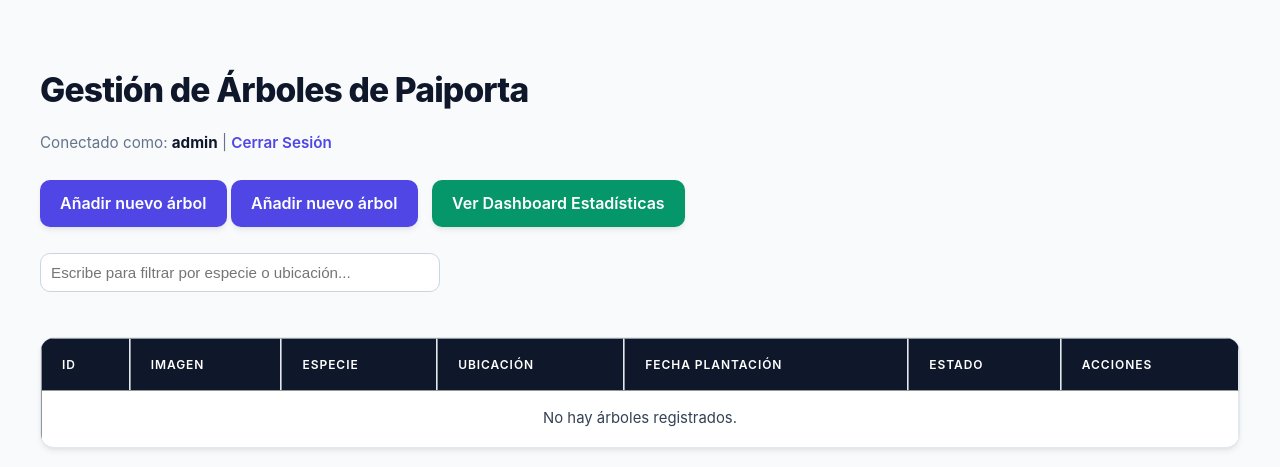
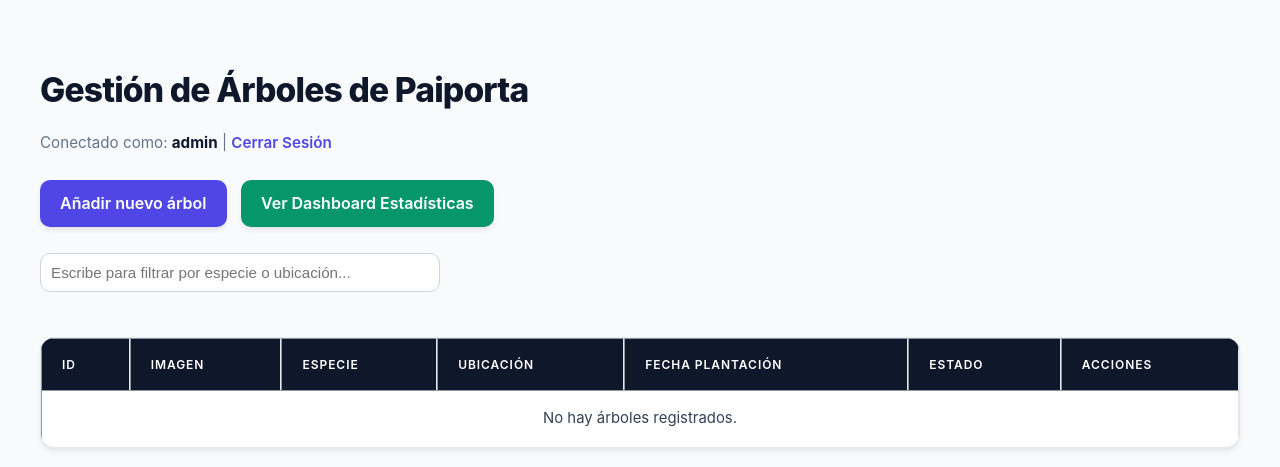
Before and after one commit to oscortrea/Ubuntu-paiporta, a PHP site: page / in a window 1280 px wide. Shown: the top 467 px of the page. Run offline with PHP 8.4, Linux system fonts and the light colour scheme; a user stored in the database is signed in; data that the repository does not hold is empty.

Commit message:
Remove duplicate link in index.php
Removed duplicate link to 'Añadir nuevo árbol'.

```diff
--- a/index.php
+++ b/index.php
@@ -25,7 +25,6 @@ $result = $conn->query($sql);
 
     <p>Conectado como: <b><?= htmlspecialchars($_SESSION['usuario']) ?></b> | <a href="logout.php">Cerrar Sesión</a></p>
 
-    <a href="crear.php">Añadir nuevo árbol</a>
     <a href="crear.php">Añadir nuevo árbol</a>
     <a href="dashboard.php" style="background-color: #059669; margin-left: 10px;">Ver Dashboard Estadísticas</a>
     <br><br>
```
